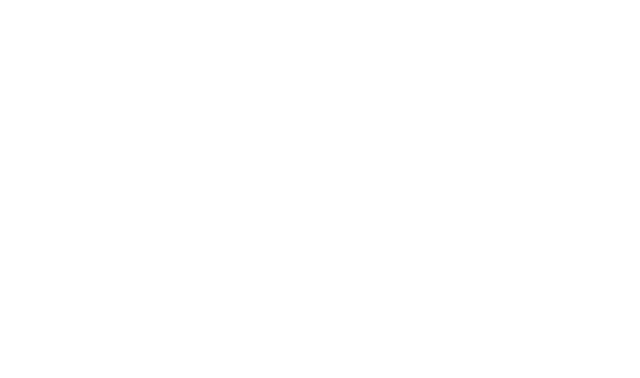
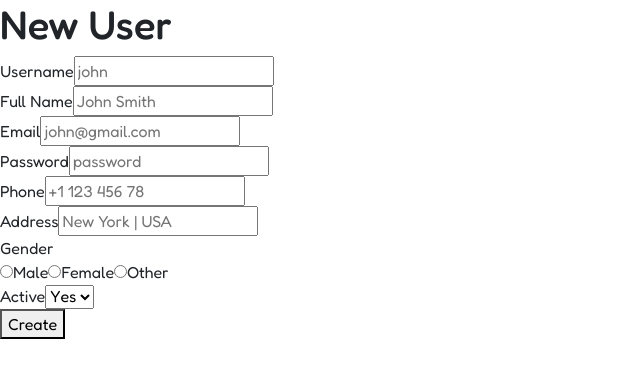
Before and after one commit to iamneo-production/bd487814-bfc4-488f-b5f5-ae22b48bed3f, a React (Create React App) app in the folder reactapp/: page /admin/adduser in a window 1280 px wide. Before the commit this address had no page. Shown: the top 378 px of the page, without its empty margins (0-640 px from the left). Built offline with nearby package versions, Linux system fonts and the light colour scheme.

Commit message:
Added latest signup and login code

```diff
--- a/reactapp/src/App.js
+++ b/reactapp/src/App.js
@@ -4,6 +4,7 @@
 import Login  from "./components/Login";
 import Admin from "./components/admin/Admin";
 import Home from "./components/Home";
+import AddUser from "./components/admin/AddUser";
 // import Usercard from "./components/admin/Usercard";
 import "./App.css";
 
@@ -12,10 +13,11 @@
     <BrowserRouter>
       <Routes>
         <Route path={"/"} element={<Login />} />
-        <Route path="/signup" element={<Signup />} />
-        <Route path="/login" element={<Login />} />
-        <Route path="/admin" element={<Admin />} />
-        <Route path="/home" element={<Home />} />
+        <Route path="signup" element={<Signup />} />
+        <Route path="login" element={<Login />} />
+        <Route path="admin" element={<Admin />} />
+        <Route path="home" element={<Home />} />
+        <Route path="admin/adduser" element={<AddUser />} />
         {/* <Route path="/usercard" element={<Usercard />} /> */}
       </Routes>
     </BrowserRouter>
--- /dev/null
+++ b/reactapp/src/components/Sign.jsx
@@ -0,0 +1,3 @@
+import React from "react";
+import { Link } from "react-router-dom";
+import Signup from "./Signup";
--- /dev/null
+++ b/reactapp/src/components/admin/AddUser.jsx
@@ -0,0 +1,56 @@
+import React, { useContext } from "react";
+import { Link } from "react-router-dom";
+import "./darkmode/dark.scss";
+import Navbar from "./Navbar";
+export default function NewUser() {
+    return (
+      <div className="newUser">
+        <h1 className="newUserTitle">New User</h1>
+        <form className="newUserForm">
+          <div className="newUserItem">
+            <label>Username</label>
+            <input type="text" placeholder="john" />
+          </div>
+          <div className="newUserItem">
+            <label>Full Name</label>
+            <input type="text" placeholder="John Smith" />
+          </div>
+          <div className="newUserItem">
+            <label>Email</label>
+            <input type="email" placeholder="john@gmail.com" />
+          </div>
+          <div className="newUserItem">
+            <label>Password</label>
+            <input type="password" placeholder="password" />
+          </div>
+          <div className="newUserItem">
+            <label>Phone</label>
+            <input type="text" placeholder="+1 123 456 78" />
+          </div>
+          <div className="newUserItem">
+            <label>Address</label>
+            <input type="text" placeholder="New York | USA" />
+          </div>
+          <div className="newUserItem">
+            <label>Gender</label>
+            <div className="newUserGender">
+              <input type="radio" name="gender" id="male" value="male" />
+              <label for="male">Male</label>
+              <input type="radio" name="gender" id="female" value="female" />
+              <label for="female">Female</label>
+              <input type="radio" name="gender" id="other" value="other" />
+              <label for="other">Other</label>
+            </div>
+          </div>
+          <div className="newUserItem">
+            <label>Active</label>
+            <select className="newUserSelect" name="active" id="active">
+              <option value="yes">Yes</option>
+              <option value="no">No</option>
+            </select>
+          </div>
+          <button className="newUserButton">Create</button>
+        </form>
+      </div>
+    );
+  }
--- a/reactapp/src/components/admin/Admin.jsx
+++ b/reactapp/src/components/admin/Admin.jsx
@@ -4,7 +4,7 @@
 import "./darkmode/dark.scss";
 import { DarkModeContext } from "./darkmode/DarkModeContext";
 import Navbar from "./Navbar";
-// import Userslist from "./Userslist";
+import Userslist from "./Userslist";
 
 //Home page at admin side
 function Admin() {
@@ -12,7 +12,7 @@
   return (
     <div className={darkMode ? "app dark" : "app"}>
       <Navbar />
-      {/* <Userslist /> */}
+      <Userslist />
     </div>
   );
 }
```
